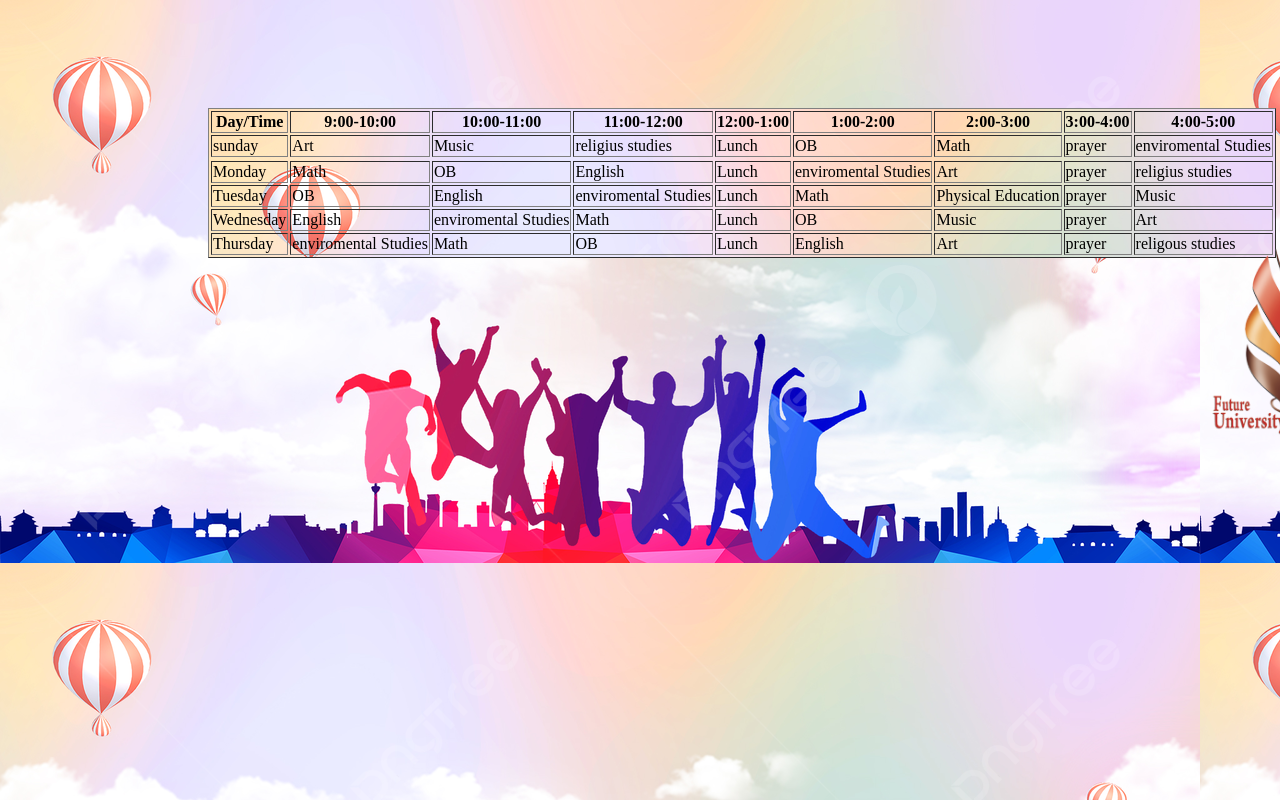
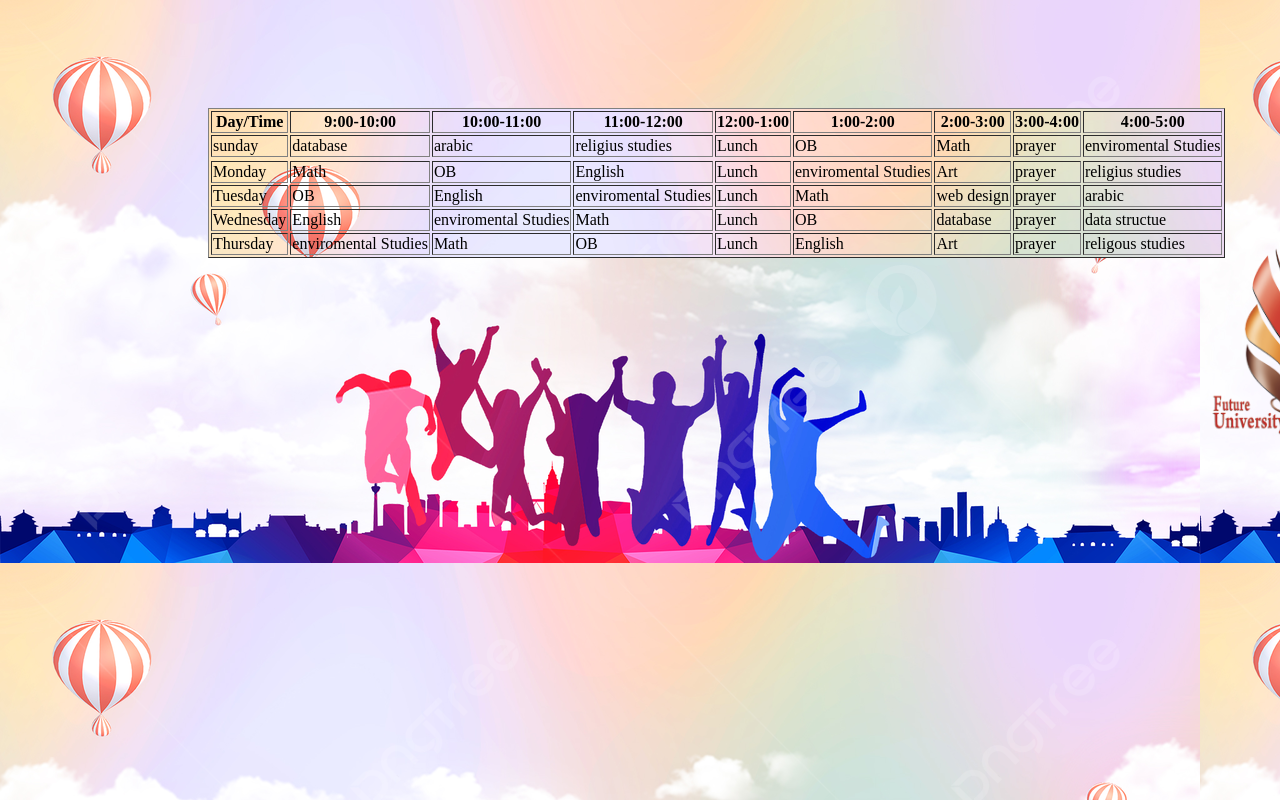
Before and after one commit to 5vlifa/khalifaassignment, a plain HTML site: page timetable.html in a window 1280 px wide. Shown: the top 800 px of the page. Drawn offline with Linux system fonts and the light colour scheme.

Commit message:
Update timetable.html

```diff
--- a/timetable.html
+++ b/timetable.html
@@ -18,8 +18,8 @@
   </tr>
   <tr>
     <td>sunday</td>
-    <td>Art</td>
-    <td>Music</td>
+    <td>database</td>
+    <td>arabic</td>
     <td>religius studies</td>
     <td>Lunch</td>
     <td>OB</td>
@@ -46,9 +46,9 @@
    <td>enviromental Studies</td>
    <td>Lunch</td>
    <td>Math</td>
-   <td>Physical Education</td>
+   <td>web design</td>
    <td>prayer</td>
-   <td>Music</td>
+   <td>arabic</td>
   </tr>
   <tr>
    <td>Wednesday</td>
@@ -57,9 +57,9 @@
    <td>Math</td>
    <td>Lunch</td>
    <td>OB</td>
-   <td>Music</td>
+   <td>database</td>
    <td>prayer</td>
-   <td>Art</td>
+   <td>data structue</td>
   </tr>
   <tr>
    <td>Thursday</td>
```
